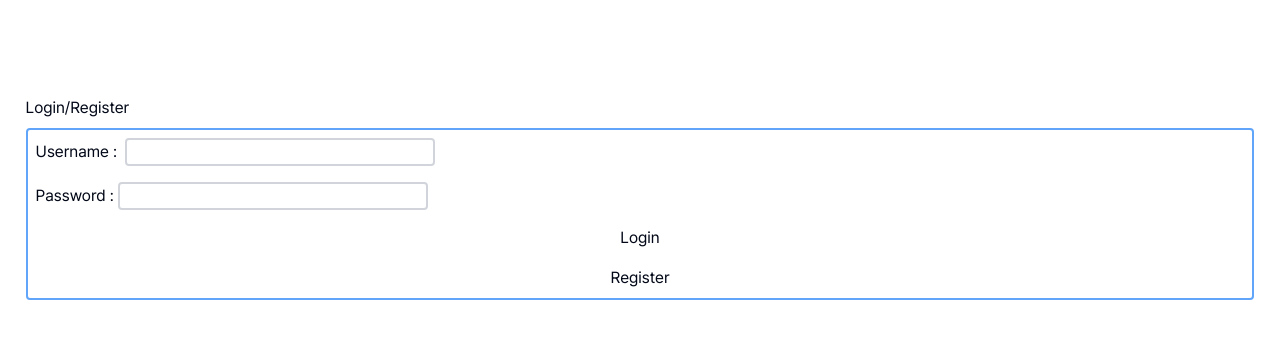
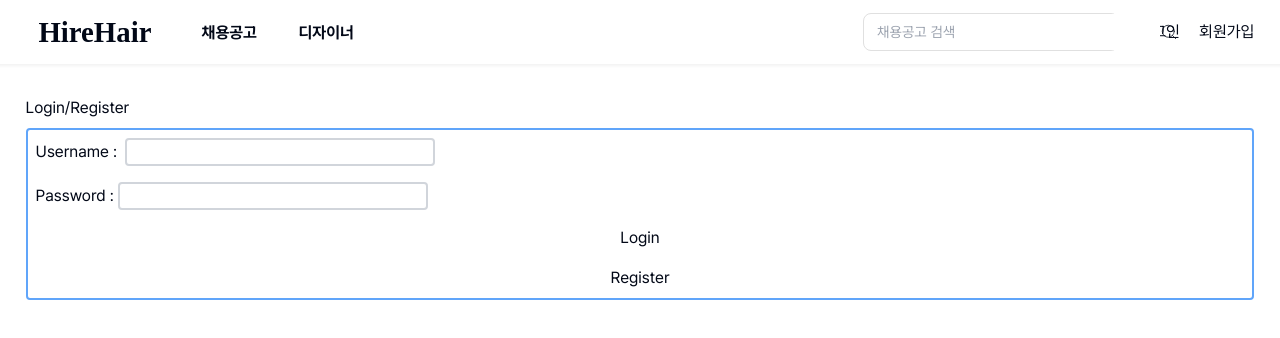
Before and after one commit to heygwangjin/hirehair, a SvelteKit app: page /demo/lucia/login in a window 1280 px wide. Shown: the top 338 px of the page. Built offline with nearby package versions, Linux system fonts and the light colour scheme; no server answers.

Commit message:
style: Add top navigaitor

```diff
--- /dev/null
+++ b/src/lib/nav/Nav.svelte
@@ -0,0 +1,113 @@
+<!-- @component
+Top navigation bar for the application. It provides a slot for the left side, the right side, and the center.
+-->
+
+<script lang="ts">
+	import type { NavigationLink } from '$lib/types';
+	import { page } from '$app/stores';
+	import Search from '$lib/search/Search.svelte';
+
+	interface Props {
+		home_title?: string;
+		title: string | undefined;
+		links: NavigationLink[];
+	}
+
+	let { home_title = 'Homepage', title, links }: Props = $props();
+</script>
+
+<nav>
+	<div class="links">
+		<a class="home-link" href="/" title={home_title} aria-label="HireHair">HireHair</a>
+
+		{#each links as link}
+			<a
+				href="/{link.slug}"
+				aria-current={$page.url.pathname.startsWith(`/${link.slug}`) ? 'page' : null}
+			>
+				{link.title}
+			</a>
+		{/each}
+	</div>
+
+	<div class="menu">
+		<Search />
+		<a href="/signin">로그인</a>
+		<a href="/signup">회원가입</a>
+	</div>
+</nav>
+
+<style>
+	nav {
+		position: fixed;
+		display: flex;
+		top: 0;
+		z-index: 101;
+		width: 100vw;
+		height: var(--nav-height);
+		margin: 0 auto;
+		padding: 0 var(--page-padding-side);
+		background-color: hsl(0, 0%, 100%);
+		user-select: none;
+		isolation: isolate;
+
+		&::after {
+			content: '';
+			position: absolute;
+			left: 0;
+			top: auto;
+			width: 100%;
+			height: 4px;
+			bottom: -4px;
+			background: linear-gradient(to bottom, rgba(0, 0, 0, 0.05), transparent);
+		}
+	}
+
+	.menu {
+		position: relative;
+		display: flex;
+		justify-content: flex-end;
+		align-items: center;
+		width: 100%;
+		gap: 1.2rem;
+	}
+
+	.home-link {
+		font-size: 1.8rem;
+		font-family: serif;
+	}
+
+	.links {
+		display: flex;
+		width: 100%;
+		align-items: center;
+		gap: 1rem;
+
+		a {
+			color: var(--primary);
+			white-space: nowrap;
+			height: 100%;
+			display: flex;
+			align-items: center;
+			text-decoration: none;
+			outline-offset: -2px;
+			padding: 0.1rem 0.8rem 0 0.8rem;
+			font-weight: bold;
+
+			&:hover {
+				box-shadow: inset 0 -1px 0 0 var(--background);
+			}
+
+			&[aria-current='page'] {
+				color: var(--primary);
+				box-shadow: inset 0 -1px 0 0 currentColor;
+			}
+		}
+	}
+
+	@media (min-width: 1024px) {
+		.home-link {
+			width: 9.2rem;
+		}
+	}
+</style>
--- /dev/null
+++ b/src/lib/types.d.ts
@@ -0,0 +1,4 @@
+export interface NavigationLink {
+	title: string;
+	slug: string;
+}
--- /dev/null
+++ b/src/routes/+layout.server.ts
@@ -0,0 +1,26 @@
+import type { NavigationLink } from '$lib/types';
+
+const nav_links: NavigationLink[] = [
+	{
+		title: '채용공고',
+		slug: 'jobs'
+	},
+	{
+		title: '디자이너',
+		slug: 'designers'
+	}
+];
+
+const sections: Record<string, string> = {
+	jobs: '채용공고',
+	designers: '디자이너'
+};
+
+export const load = async ({ url, fetch }) => {
+	const nav_title = sections[url.pathname.split('/')[1]!] ?? '';
+
+	return {
+		nav_title,
+		nav_links
+	};
+};
--- a/src/routes/+layout.svelte
+++ b/src/routes/+layout.svelte
@@ -1,11 +1,16 @@
 <script lang="ts">
 	import '../app.css';
 	import Shell from '$lib/components/Shell.svelte';
+	import Nav from '$lib/nav/Nav.svelte';
 
-	let { children: layout_children } = $props();
+	let { data, children: layout_children } = $props();
 </script>
 
 <Shell>
+	{#snippet top_nav()}
+		<Nav title={data.nav_title} links={data.nav_links} />
+	{/snippet}
+
 	{#snippet children()}
 		{@render layout_children()}
 	{/snippet}
@@ -13,6 +18,7 @@
 
 <style>
 	@font-face {
+		display: swap;
 		font-family: 'Pretendard';
 		src: url('$lib/fonts/PretendardVariable.woff2');
 		font-weight: 45 920;
```
